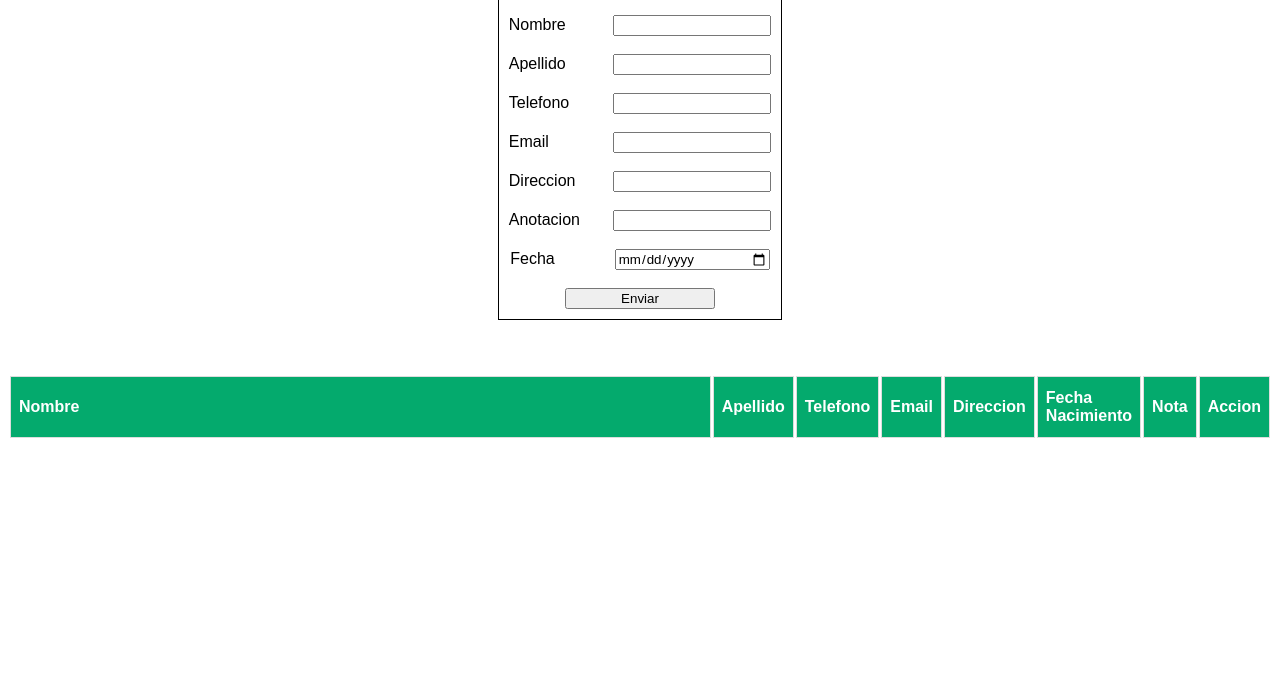
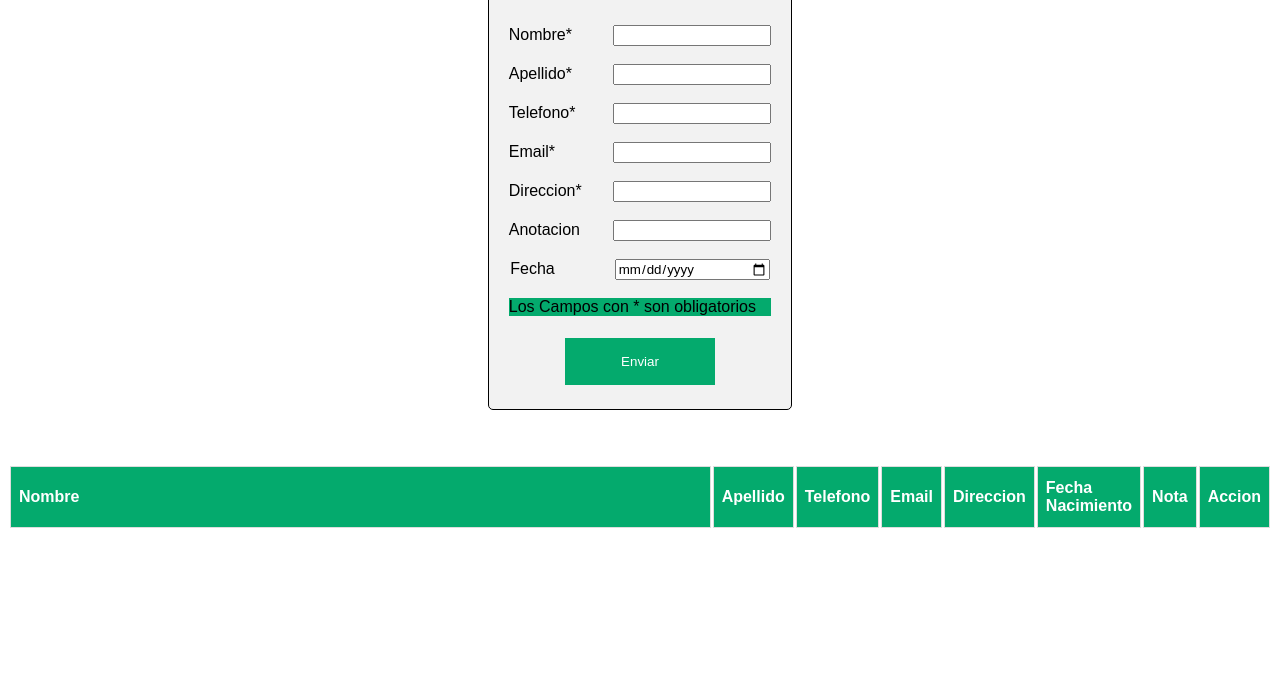
Before and after one commit to kfvillalba/SPA, a plain HTML site: page Index.html in a window 1280 px wide. Shown: the part 102-800 px from the top of the page. Drawn offline with Linux system fonts and the light colour scheme.

Commit message:
FINAL COMIT

```diff
--- a/Estilos.css
+++ b/Estilos.css
@@ -29,6 +29,7 @@
               margin: auto;
               display: flex;
               justify-content: center;
+
           }
 
             .Contenedor{
@@ -39,6 +40,9 @@
               align-items: center;
               text-align: center;
               margin: auto;
+              border-radius: 5px;
+              background-color: #f2f2f2;
+              padding: 20px;
           }
 
                   /*LABELS*/
@@ -50,6 +54,13 @@
           }
            label:hover{
               background-color: beige;
+          }
+
+          #Nota_Form{
+            width: 100%;
+            text-align: left;
+            background-color: #04AA6D;
+
           }
 
 
@@ -65,6 +76,7 @@
               cursor: pointer;
             }
 
+
                   /*TITULOS*/
           h1 {
           text-align: center;
@@ -79,3 +91,13 @@
         h3{
           color: black;
         }
+
+        input[type=button], input[type=submit], input[type=reset] {
+          background-color: #04AA6D;
+          border: none;
+          color: white;
+          padding: 16px 32px;
+          text-decoration: none;
+          margin: 4px 2px;
+          cursor: pointer;
+        }
--- a/Index.html
+++ b/Index.html
@@ -12,19 +12,19 @@
             <form class="Datos_Personales">
                 <h1>AGENDA</h1>
                 <br>
-                <label for="Nombre">Nombre</label>
+                <label for="Nombre">Nombre*</label>
                 <input type="text" id="Nombre" name="Nombre">
                 <br><br>
-                <label for="Apellido">Apellido</label>
+                <label for="Apellido">Apellido*</label>
                 <input type="text" id="Apellido" name="Apellido">
                 <br><br>
-                <label for="Telefono">Telefono</label>
+                <label for="Telefono">Telefono*</label>
                 <input type="tel" id="Telefono" name="Telefono">
                 <br><br>
-                <label for="Email">Email</label>
+                <label for="Email">Email*</label>
                 <input type="email" id="Email" name="Email">
                 <br><br>
-                <label for="Direccion">Direccion</label>
+                <label for="Direccion">Direccion*</label>
                 <input type="text" id="Direccion" name="Direccion">
                 <br><br>
                 <label for="Nota">Anotacion</label>
@@ -33,7 +33,8 @@
                 <label for="Fecha_Nacimiento">Fecha</label>
                 <input type="date" id="Fecha" name="Fecha">
                 <br><br>
-
+                <label id="Nota_Form">Los Campos con * son obligatorios</label>
+                <br><br>
                 <input type="button" value="Enviar" id="Btn_Enviar">
 
             </form>
@@ -58,16 +59,6 @@
                 </thead>
                 <tbody>
 
-                <!--     <tr>
-                        <td>Kevin</td>
-                        <td>Villalba</td>
-                        <td>3154434678</td>
-                        <td>kfvillalba@unicesar.edu.co</td>
-                        <td>Calle 49</td>
-                        <td>21/12/2000</td>
-                        <td>Estudiante</td>
-                        <td><button class="Btn_Danger" onclick="Eliminar_Fila(this)">Eliminar</button></td>
-                    </tr> -->
 
                 </tbody>
             </table>
--- a/app.js
+++ b/app.js
@@ -3,6 +3,7 @@
 var Nombre, Apellido, Telefono, Email, Direccion, Nota, Fecha;
 var Tabla = document.getElementById("Tabla_Datos_Personales");
 var Btn_Guardar = document.getElementById("Btn_Enviar")
+
 var Contador = 1;
 //console.log("Java Script Funcionando")
 
@@ -19,15 +20,14 @@ function Agregar_A_Tabla(){
     Nota = document.getElementById("Nota").value;
     Direccion = document.getElementById("Direccion").value;
 
-    console.log(Nombre);
-    console.log(Apellido);
-    console.log(Telefono);
-    console.log(Email);
-    console.log(Fecha);
-    console.log(Nota);
-    console.log(Direccion);
+    if (Nombre == "" || Apellido == "" || Direccion == "" || Telefono == "" || Email ==  "") {
+        alert("REVISAR LOS CAMPOS OBLIGATORIOS")
+    }
+    else
+    {
 
-    var Fila = Tabla.insertRow (Contador);
+
+        var Fila = Tabla.insertRow (Contador);
     var Celda_1 = Fila.insertCell(0);
     var Celda_2 = Fila.insertCell(1);
     var Celda_3 = Fila.insertCell(2);
@@ -44,8 +44,13 @@ function Agregar_A_Tabla(){
     Celda_5.innerHTML = Direccion;
     Celda_6.innerHTML = Fecha;
     Celda_7.innerHTML = Nota;
-    Celda_8.innerHTML = '<button class="Btn_Danger" onclick="Eliminar_Fila(this)">Eliminar</button>';
+    Celda_8.innerHTML = '<button class="Btn_Danger" onclick="Eliminar_Fila_Tabla(this)">Eliminar</button>';
 
     Contador++;
+}
 
 }
+function Eliminar_Fila_Tabla(Fila){
+    Tabla.deleteRow(Fila.parentNode.parentNode.rowIndex);
+    Contador--;
+}
```
